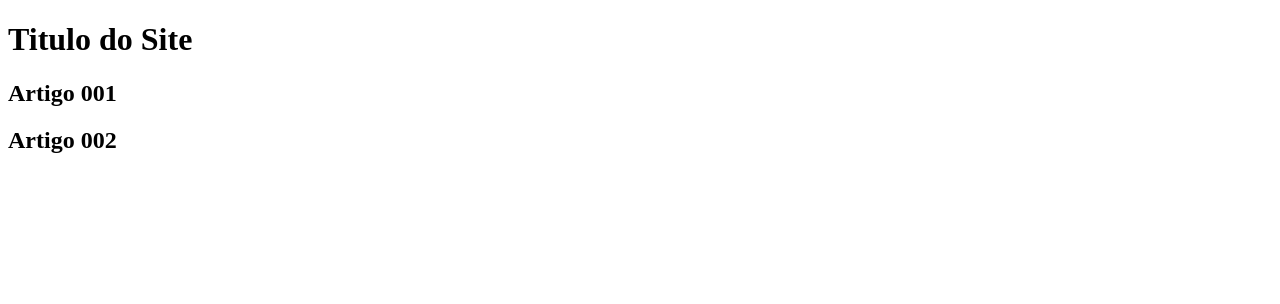
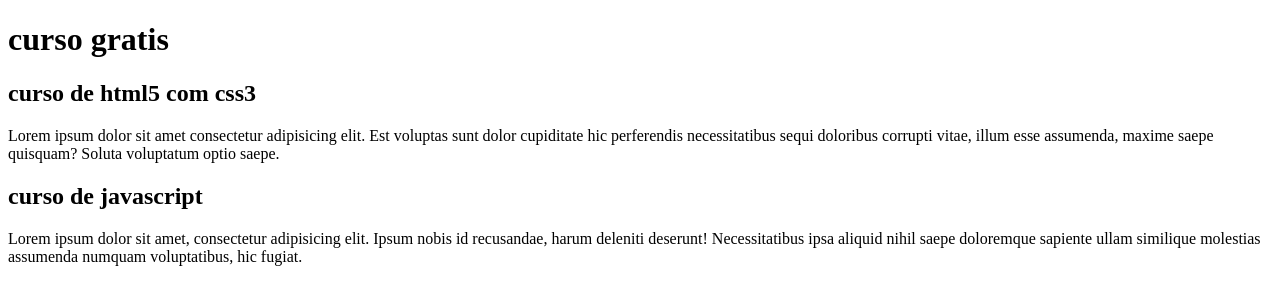
Before and after one commit to wesleyacardoso/projeto-site, a plain HTML site: page index.html in a window 1280 px wide. Drawn offline with Linux system fonts and the light colour scheme.

Commit message:
comecei a escrever conteudo

```diff
--- a/index.html
+++ b/index.html
@@ -9,13 +9,15 @@
 <body>
     <main>
         <header>
-            <h1>Titulo do Site</h1>
+            <h1>curso gratis</h1>
         </header>
         <article>
-            <h2>Artigo 001</h2>
+            <h2>curso de html5 com css3</h2>
+            <p>Lorem ipsum dolor sit amet consectetur adipisicing elit. Est voluptas sunt dolor cupiditate hic perferendis necessitatibus sequi doloribus corrupti vitae, illum esse assumenda, maxime saepe quisquam? Soluta voluptatum optio saepe.</p>
         </article>
         <article>
-            <h2>Artigo 002</h2>
+            <h2>curso de javascript</h2>
+            <p>Lorem ipsum dolor sit amet, consectetur adipisicing elit. Ipsum nobis id recusandae, harum deleniti deserunt! Necessitatibus ipsa aliquid nihil saepe doloremque sapiente ullam similique molestias assumenda numquam voluptatibus, hic fugiat.</p>
         </article>
     </main>
 </body>
```
